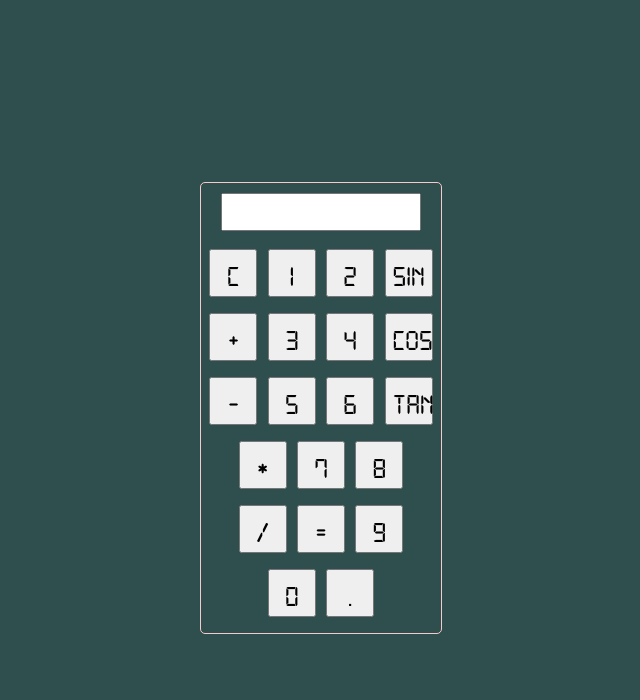
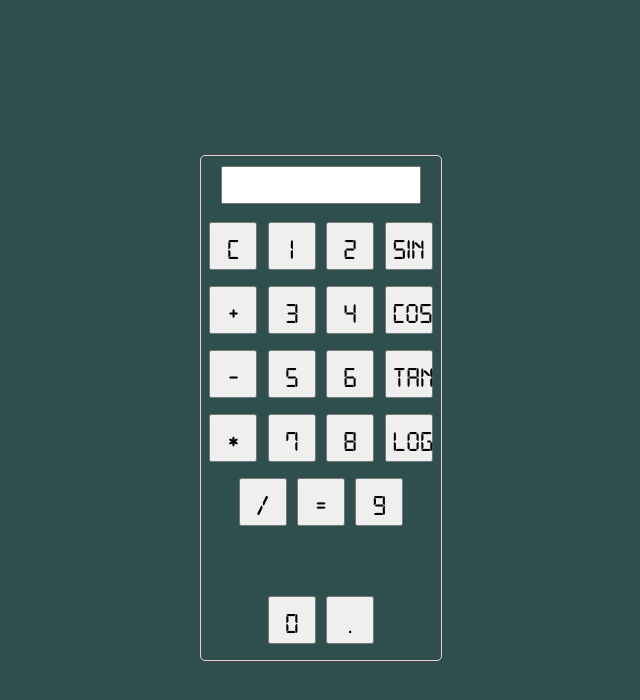
Before and after one commit to Blochnavaj/calculator_project, a plain HTML site: page index.html in a window 1280 px wide. Shown: the whole page, without its empty margins (319-959 px from the left). Drawn offline with Linux system fonts and the light colour scheme.

Commit message:
added log

```diff
--- a/index.html
+++ b/index.html
@@ -52,6 +52,7 @@
       ">7</button>
       <button class="button" onclick="currentDispaly = currentDispaly +8; document.querySelector('#display').value = currentDispaly;
       ">8</button>
+      <button class="button" onclick="log()">log</button>
 
     </div>
 
@@ -65,7 +66,7 @@
       ">=</button>
       <button class="button" onclick="currentDispaly = currentDispaly +9; document.querySelector('#display').value = currentDispaly;
       ">9</button>
-
+      <div class="button"></div>
     </div>
 
     <div class="buttom-container">
@@ -96,6 +97,10 @@
     document.querySelector('#display').value = Math.tan(currentDispaly);
   }
 
+  function log() {
+    document.querySelector('#display').value = Math.log2(currentDispaly);
+  }
+
 
 
 </script>
```
